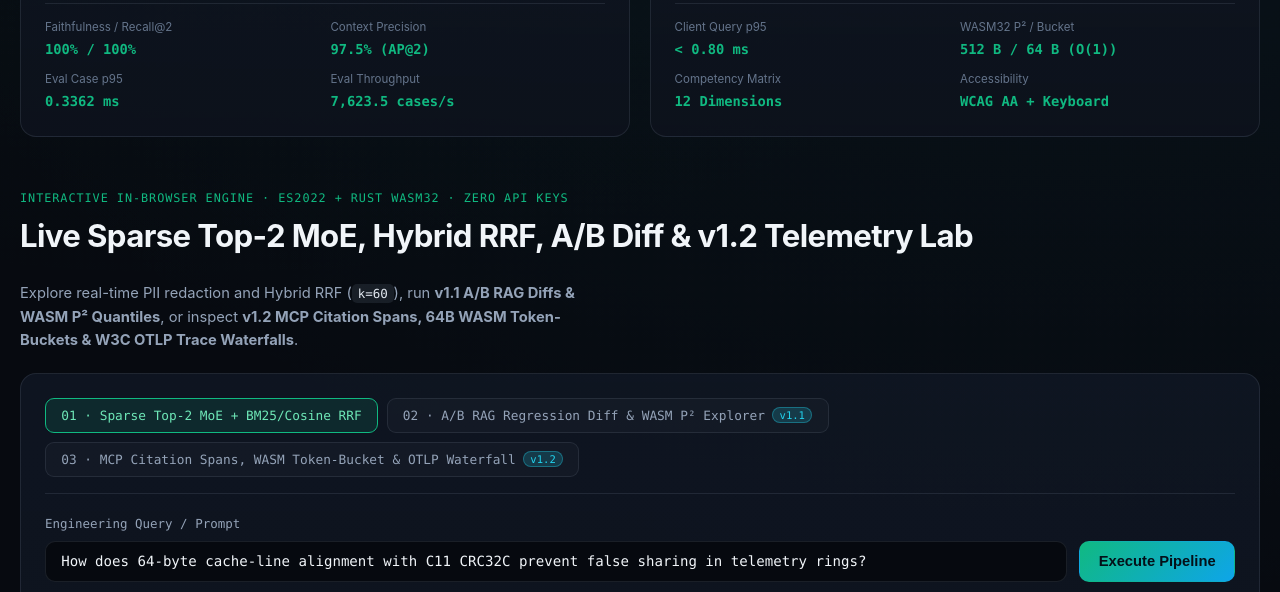
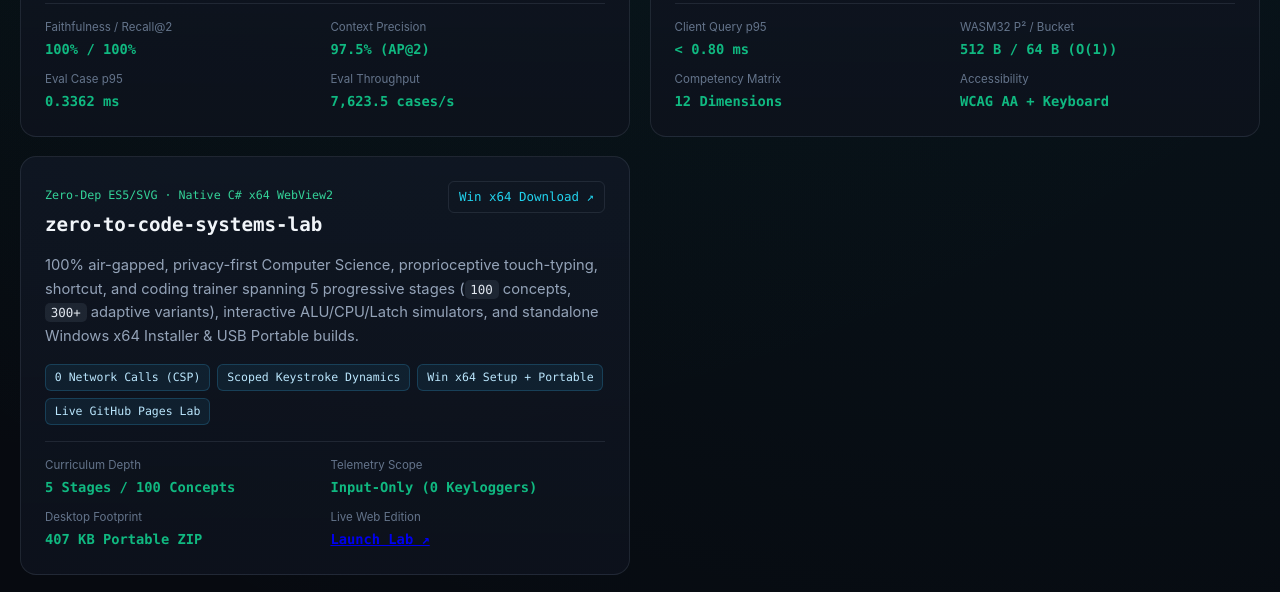
Before and after one commit to nahianakhtar/nahianakhtar.github.io, a plain HTML site: page index.html in a window 1280 px wide. Shown: the part 1323-1915 px from the top of the page. Drawn offline with Linux system fonts and the light colour scheme; no server answers.

Commit message:
feat(portfolio): showcase zero-to-code-systems-lab offline trainer & Windows x64 standalone builds

```diff
--- a/index.html
+++ b/index.html
@@ -202,6 +202,33 @@
             <div><dt>WASM32 P² / Bucket</dt><dd>512 B / 64 B (O(1))</dd></div>
             <div><dt>Competency Matrix</dt><dd>12 Dimensions</dd></div>
             <div><dt>Accessibility</dt><dd>WCAG AA + Keyboard</dd></div>
+          </dl>
+        </article>
+
+        <!-- Repo 5: zero-to-code-systems-lab -->
+        <article class="bento-card repo-card">
+          <div class="repo-top">
+            <div>
+              <span class="repo-lang lang-web">Zero-Dep ES5/SVG · Native C# x64 WebView2</span>
+              <h3><a href="https://github.com/nahianakhtar/zero-to-code-systems-lab" target="_blank" rel="noopener noreferrer">zero-to-code-systems-lab</a></h3>
+            </div>
+            <a href="https://github.com/nahianakhtar/zero-to-code-systems-lab/releases/latest" target="_blank" rel="noopener noreferrer" class="repo-link" aria-label="Download Windows x64 Installer and Portable Edition">Win x64 Download ↗</a>
+          </div>
+          <p class="repo-desc">
+            100% air-gapped, privacy-first Computer Science, proprioceptive touch-typing, shortcut, and coding trainer spanning
+            5 progressive stages (<code>100</code> concepts, <code>300+</code> adaptive variants), interactive ALU/CPU/Latch simulators, and standalone Windows x64 Installer &amp; USB Portable builds.
+          </p>
+          <div class="badge-row">
+            <span class="stack-badge">0 Network Calls (CSP)</span>
+            <span class="stack-badge">Scoped Keystroke Dynamics</span>
+            <span class="stack-badge">Win x64 Setup + Portable</span>
+            <span class="stack-badge">Live GitHub Pages Lab</span>
+          </div>
+          <dl class="metric-grid">
+            <div><dt>Curriculum Depth</dt><dd>5 Stages / 100 Concepts</dd></div>
+            <div><dt>Telemetry Scope</dt><dd>Input-Only (0 Keyloggers)</dd></div>
+            <div><dt>Desktop Footprint</dt><dd>407 KB Portable ZIP</dd></div>
+            <div><dt>Live Web Edition</dt><dd><a href="https://nahianakhtar.github.io/zero-to-code-systems-lab/" target="_blank" rel="noopener noreferrer">Launch Lab ↗</a></dd></div>
           </dl>
         </article>
       </div>
@@ -639,6 +666,7 @@
         <a href="https://github.com/nahianakhtar/mcp-moe-hybrid-sdk" target="_blank" rel="noopener noreferrer">mcp-moe-hybrid-sdk</a>
         <a href="https://github.com/nahianakhtar/polyglot-agent-runtime-rs" target="_blank" rel="noopener noreferrer">polyglot-agent-runtime-rs</a>
         <a href="https://github.com/nahianakhtar/fullstack-rag-eval-studio" target="_blank" rel="noopener noreferrer">fullstack-rag-eval-studio</a>
+        <a href="https://github.com/nahianakhtar/zero-to-code-systems-lab" target="_blank" rel="noopener noreferrer">zero-to-code-systems-lab</a>
         <a href="https://github.com/nahianakhtar/nahianakhtar.github.io" target="_blank" rel="noopener noreferrer">Source (MIT)</a>
       </div>
     </div>
--- a/scripts/verify_showcase.mjs
+++ b/scripts/verify_showcase.mjs
@@ -53,6 +53,7 @@ const requiredRepoLinks = [
   "https://github.com/nahianakhtar/mcp-moe-hybrid-sdk",
   "https://github.com/nahianakhtar/polyglot-agent-runtime-rs",
   "https://github.com/nahianakhtar/fullstack-rag-eval-studio",
+  "https://github.com/nahianakhtar/zero-to-code-systems-lab",
   "https://github.com/nahianakhtar/nahianakhtar.github.io"
 ];
 for (const link of requiredRepoLinks) {
```
Also changed, not shown: 1 other file.
